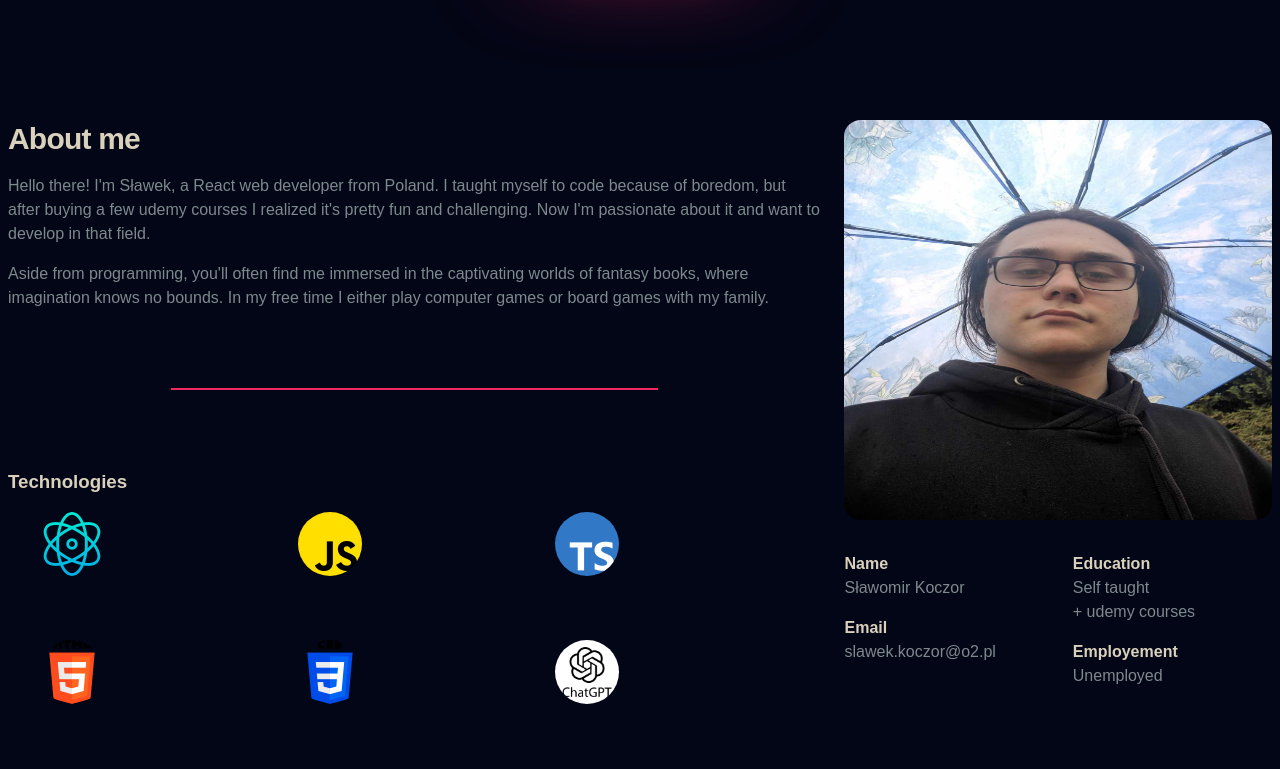
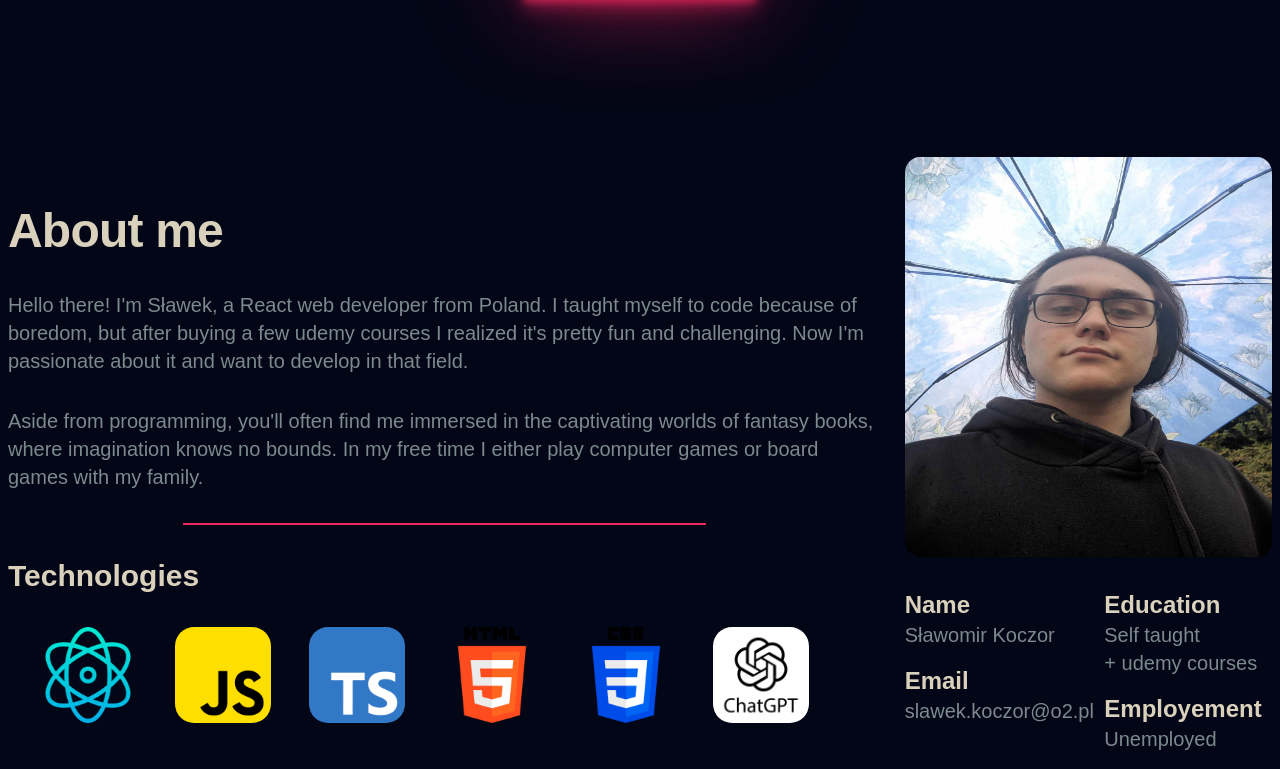
Before and after one commit to 4Gatsu/portfolio, a website built with Vite: page index.html in a window 1280 px wide. Shown: the part 823-1592 px from the top of the page. Before the commit the page ends 1527 px from the top, so only its background shows below. Built offline with nearby package versions, Linux system fonts and the light colour scheme; a web font is replaced by a local one.

Commit message:
about section completed

```diff
--- a/index.html
+++ b/index.html
@@ -90,7 +90,7 @@
             with my family.
           </p>
           <hr class="about__hr-long" />
-          <h3>Technologies</h3>
+          <h3 class="about__subtitle">Technologies</h3>
           <ul class="about__list">
             <li class="about__list-item">
               <img class="about__icon" src="/react.png" alt="react icon" />
--- a/styles/components/about.css
+++ b/styles/components/about.css
@@ -19,6 +19,12 @@
 
 .about__text {
   color: var(--clr-gray);
+  font-size: var(--size-sm);
+}
+
+.about__subtitle {
+  font-size: var(--size-base);
+  color: var(--clr-white);
 }
 
 .about__list {
@@ -57,6 +63,7 @@
   max-height: 400px;
   margin: auto;
   margin-bottom: 2em;
+  /* border: 1px red solid; */
 }
 
 .about__info {
@@ -76,13 +83,38 @@
 }
 
 .about__info-element h4 {
+  color: var(--clr-white);
+  font-size: var(--size-base);
   font-weight: 600;
+}
+
+.about__info-element p {
+  color: var(--clr-gray);
+  font-size: var(--size-sm);
 }
 
 /* xs */
 @media (min-width: 475px) {
   .about {
     gap: 1.5rem;
+  }
+  .about__content {
+    gap: 1.5rem;
+  }
+  .about__title {
+    font-size: var(--size-4xl);
+  }
+  .about__text {
+    font-size: var(--size-base);
+  }
+  .about__subtitle {
+    font-size: var(--size-lg);
+  }
+  .about__info-element h4 {
+    font-size: var(--size-lg);
+  }
+  .about__info-element p {
+    font-size: var(--size-base);
   }
 }
 
@@ -127,7 +159,25 @@
   .about {
     flex-direction: row;
     justify-content: space-between;
-    /* align-items: center; */
+    align-items: center;
+  }
+
+  .about__title {
+    font-size: var(--size-4xlplus);
+  }
+
+  .about__text {
+    font-size: var(--size-lg);
+  }
+
+  .about__subtitle {
+    font-size: var(--size-xl);
+  }
+  .about__info-element h4 {
+    font-size: var(--size-xl);
+  }
+  .about__info-element p {
+    font-size: var(--size-lg);
   }
 
   .about__hr {
@@ -150,10 +200,52 @@
   .about__list-item {
     flex-basis: 33%;
   }
+  .about__icon {
+    width: 5rem;
+    height: 5rem;
+  }
 }
 
 /* xl */
-/* @media (min-width: 1280px) {} */
+@media (min-width: 1280px) {
+  .about__content {
+    gap: 2rem;
+  }
+  .about__title {
+    font-size: var(--size-5xl);
+  }
+  .about__text {
+    font-size: var(--size-xl);
+  }
+  .about__subtitle {
+    font-size: var(--size-3xl);
+  }
+  .about__info-element h4 {
+    font-size: var(--size-2xl);
+  }
+  .about__info-element p {
+    font-size: var(--size-xl);
+  }
+
+  .about__list-item {
+    flex-basis: 16%;
+  }
+  .about__icon {
+    width: 6rem;
+    height: 6rem;
+    border-radius: 20%;
+  }
+}
 
 /* 2xl */
-/* @media (min-width: 1536px) {} */
+@media (min-width: 1536px) {
+  .about__text {
+    font-size: var(--size-2xl);
+  }
+  .about__info-element p {
+    font-size: var(--size-2xl);
+  }
+  .about__info {
+    gap: 2rem;
+  }
+}
--- a/styles/components/hero.css
+++ b/styles/components/hero.css
@@ -113,6 +113,7 @@
     font-size: var(--size-base);
     line-height: 1.55;
     letter-spacing: -0.002rem;
+    max-width: 45ch;
   }
 
   .hero__btn {
@@ -124,8 +125,11 @@
 /* @media (min-width: 640px) {} */
 
 /* md */
-/* @media (min-width: 768px) {
-} */
+@media (min-width: 768px) {
+  .hero__description {
+    max-width: 50ch;
+  }
+}
 
 /* lg */
 @media (min-width: 1024px) {
```
